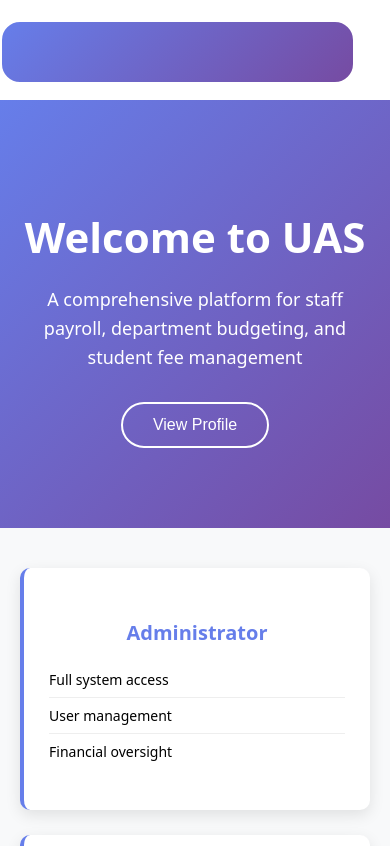
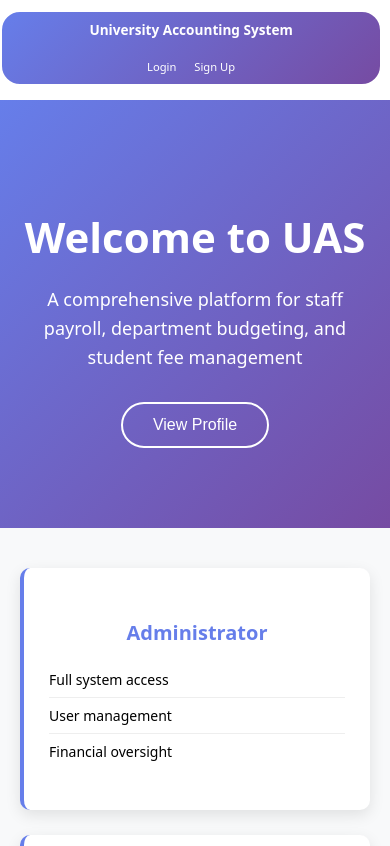
Before and after one commit to ahmed69k/WebProg-UniversityAccountingSystem, an Angular app: page / in a window 390 px wide. Shown: the top 846 px of the page. Built offline with nearby package versions, Linux system fonts and the light colour scheme.

Commit message:
changed nav bar appearance for the diff roles, also added a bit of responsive design

```diff
--- a/src/app/shared/navbar/navbar.css
+++ b/src/app/shared/navbar/navbar.css
@@ -1,50 +1,178 @@
-.body{
+.body {
   justify-items: center;
   font-family: system-ui, -apple-system, BlinkMacSystemFont, 'Segoe UI', Roboto, Oxygen, Ubuntu, Cantarell, 'Open Sans', 'Helvetica Neue', sans-serif;
 }
-.navbar{
+
+.navbar {
   display: flex;
   background: linear-gradient(135deg, #667eea 0%, #764ba2 100%);
   border: 2px solid white;
-    justify-content: center;
+  justify-content: space-between;
   align-items: center;
-    gap: 700px;
   position: fixed;
   width: 90vw;
   height: 60px;
-    margin-top:20px;
+  margin-top: 20px;
   border-radius: 20px;
+  padding: 0 20px;
+  z-index: 1000;
+  box-sizing: border-box;
+}
 
-}
-.navbar__list{
-    list-style-type: none;
-    display: flex;
-    flex-direction: row;
-    gap: 20px;
-
-}
-.navbar__list__item{
-    transition: transform 0.3s ease;
-}
-.navbar__list__item:hover{
-    transform: scale(1.1)
-}
-.navbar__list__item a{
-   text-decoration: none;
-   color: white;
-
-}
-.navbar__title{
+.navbar__title {
   color: white;
   text-decoration: none;
   transition: transform 0.3s ease;
-}
-.navbar__title:hover{
-    transform: scale(1.1)
+  font-size: 1rem;
+  font-weight: 600;
+  white-space: nowrap;
+  overflow: visible;
+  text-overflow: unset;
+  max-width: none;
+  flex-shrink: 0;
 }
 
-@media (max-width:380px){
-    .navbar{
-        gap: 0
+.navbar__title:hover {
+  transform: scale(1.1);
+}
+
+.navbar__list {
+  list-style-type: none;
+  display: flex;
+  gap: 15px;
+  margin: 0;
+  padding: 0;
+  align-items: center;
+}
+
+.navbar__list__item {
+  transition: transform 0.3s ease;
+}
+
+.navbar__list__item:hover {
+  transform: scale(1.1);
+}
+
+.navbar__list__item a {
+  text-decoration: none;
+  color: white;
+  font-size: 0.9rem;
+  white-space: nowrap;
+}
+
+/* Mobile Styles */
+@media (max-width: 768px) {
+  .navbar {
+    width: 95vw;
+    height: auto;
+    min-height: 60px;
+    padding: 10px 15px;
+    flex-wrap: wrap;
+    gap: 10px;
+  }
+
+  .navbar__title {
+    font-size: 0.95rem;
+    max-width: none;
+  }
+
+  .navbar__list {
+    width: 100%;
+    justify-content: center;
+    order: 2;
+    gap: 10px;
+    flex-wrap: wrap;
+  }
+
+  .navbar__list__item a {
+    font-size: 0.8rem;
+    padding: 5px 8px;
   }
 }
+
+@media (max-width: 480px) {
+  .navbar {
+    width: 98vw;
+    margin-top: 10px;
+    padding: 8px 10px;
+    gap: 5px;
+  }
+
+  .navbar__title {
+    font-size: 0.9rem;
+  }
+
+  .navbar__list {
+    gap: 8px;
+  }
+
+  .navbar__list__item a {
+    font-size: 0.75rem;
+    padding: 4px 6px;
+  }
+}
+
+/* Small Mobile (390px and below) */
+@media (max-width: 390px) {
+  .navbar {
+    justify-content: center;
+    gap: 15px;
+  }
+
+  .navbar__title {
+    font-size: 0.85rem;
+    text-align: center;
+    order: 1;
+  }
+
+  .navbar__list {
+    order: 2;
+  }
+
+  .navbar__list__item a {
+    font-size: 0.7rem;
+    padding: 3px 5px;
+  }
+}
+
+/* Desktop Styles */
+@media (min-width: 769px) {
+  .navbar {
+    justify-content: space-between;
+    padding: 0 30px;
+  }
+
+  .navbar__title {
+    font-size: 1.1rem;
+    max-width: 200px;
+  }
+
+  .navbar__list {
+    gap: 20px;
+  }
+
+  .navbar__list__item a {
+    font-size: 0.95rem;
+  }
+}
+
+/* Large Desktop */
+@media (min-width: 1200px) {
+  .navbar {
+    width: 85vw;
+    padding: 0 40px;
+  }
+
+  .navbar__title {
+    font-size: 1.2rem;
+    max-width: 250px;
+  }
+
+  .navbar__list {
+    gap: 25px;
+  }
+
+  .navbar__list__item a {
+    font-size: 1rem;
+  }
+}
--- a/src/app/shared/navbar/navbar.html
+++ b/src/app/shared/navbar/navbar.html
@@ -1,18 +1,10 @@
 <div class="body">
     <nav class="navbar">
     <a routerLink="" class="navbar__title">University Accounting System</a>
-    <ul class="navbar__list">
+
+    <ul class="navbar__list" *ngIf="isAdmin()">
         <li class= "navbar__list__item">
-            <a routerLink="admin-panel" *ngIf="isAdmin()">Admin Panel</a>
-        </li>
-        <li class="navbar__list__item">
-            <a routerLink="department-budget" *ngIf="isStaff()">Department Budget</a>
-        </li>
-        <li class="navbar__list__item">
-            <a routerLink="login" *ngIf="!token">Login</a>
-        </li>
-        <li class="navbar__list__item">
-            <a routerLink="register" *ngIf="!token">Sign Up</a>
+            <a routerLink="admin-panel">Admin Panel</a>
         </li>
         <li class="navbar__list__item" *ngIf="token">
             <a routerLink="profile">Profile</a>
@@ -21,6 +13,40 @@
             <a routerLink="login" (click)="logout()" *ngIf="token">Logout</a>
         </li>
     </ul>
+
+    <ul class="navbar__list"  *ngIf="isStaff()">
+        <li class="navbar__list__item">
+            <a routerLink="department-budget" >Department Budget</a>
+        </li>
+        <li class="navbar__list__item" *ngIf="token">
+            <a routerLink="profile">Profile</a>
+        </li>
+        <li class="navbar__list__item">
+            <a routerLink="login" (click)="logout()" *ngIf="token">Logout</a>
+        </li>
+    </ul>
+
+    <ul class="navbar__list" *ngIf="isStudent()">
+        <li class="navbar__list__item">
+            <a routerLink="student-fees" *ngIf="!token">Student-Fees</a>
+        </li>
+        <li class="navbar__list__item" *ngIf="token">
+            <a routerLink="profile">Profile</a>
+        </li>
+        <li class="navbar__list__item">
+            <a routerLink="login" (click)="logout()" *ngIf="token">Logout</a>
+        </li>
+    </ul>
+
+     <ul class="navbar__list" *ngIf='!isLoggedIn()'>
+        <li class="navbar__list__item">
+            <a routerLink="login" *ngIf="!token">Login</a>
+        </li>
+        <li class="navbar__list__item">
+            <a routerLink="register" *ngIf="!token">Sign Up</a>
+        </li>
+    </ul>
+
 </nav>
 
 
--- a/src/app/shared/navbar/navbar.ts
+++ b/src/app/shared/navbar/navbar.ts
@@ -32,4 +32,15 @@ export class Navbar {
     const staffRoles = ['staff', 'accounting', 'accounting personnel', 'accountant', 'finance'];
     return staffRoles.includes(role || '');
   }
+  isStudent(): boolean {
+    if(this.user?.role === 'Student'){
+      return true;
+    }
+    return false;
+  }
+  isLoggedIn(): boolean {
+    const userData = localStorage.getItem('user');
+    const token = localStorage.getItem('token');
+    return !!(userData || token);
+  }
 }
```
Lines whose indentation alone changed are shown as unchanged.
